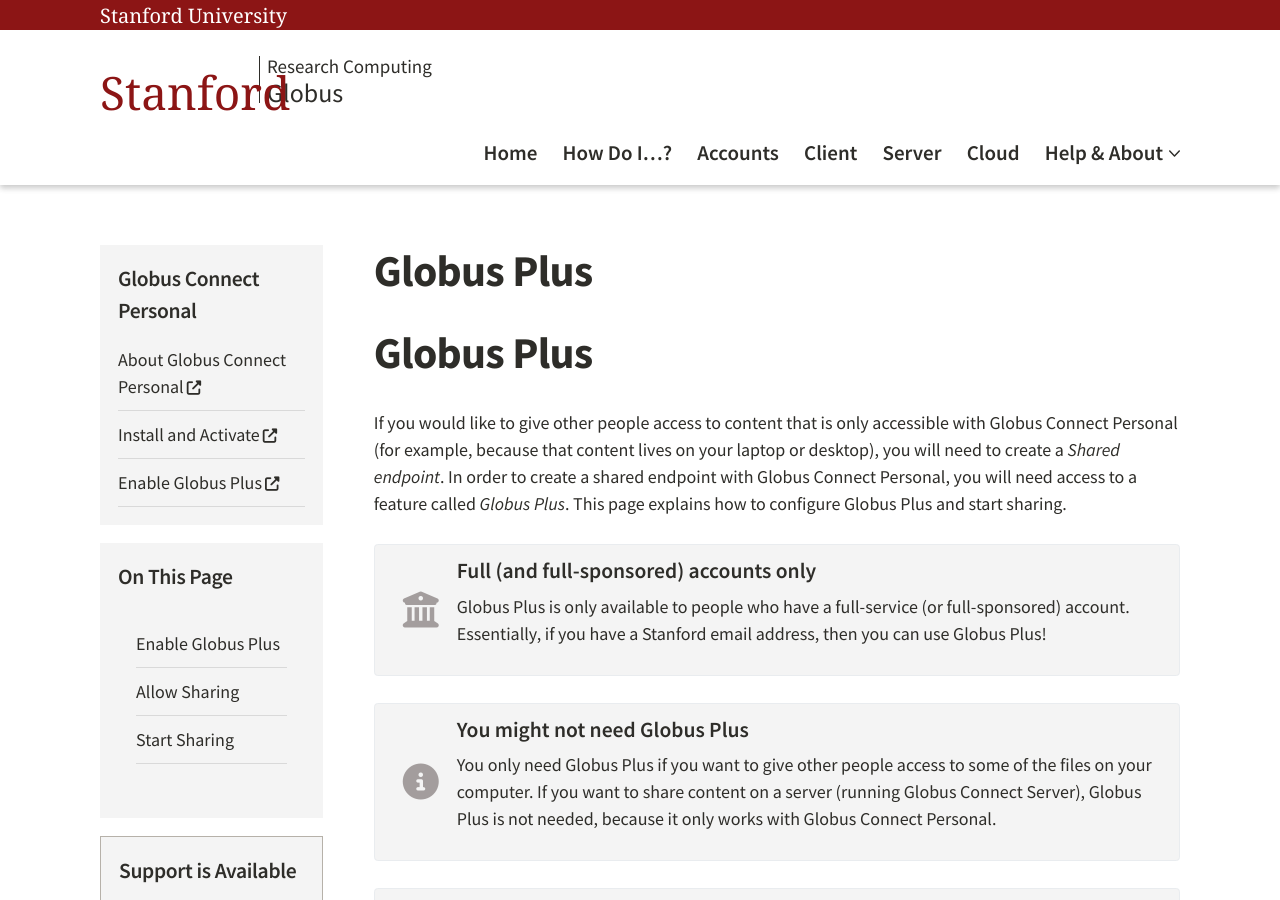
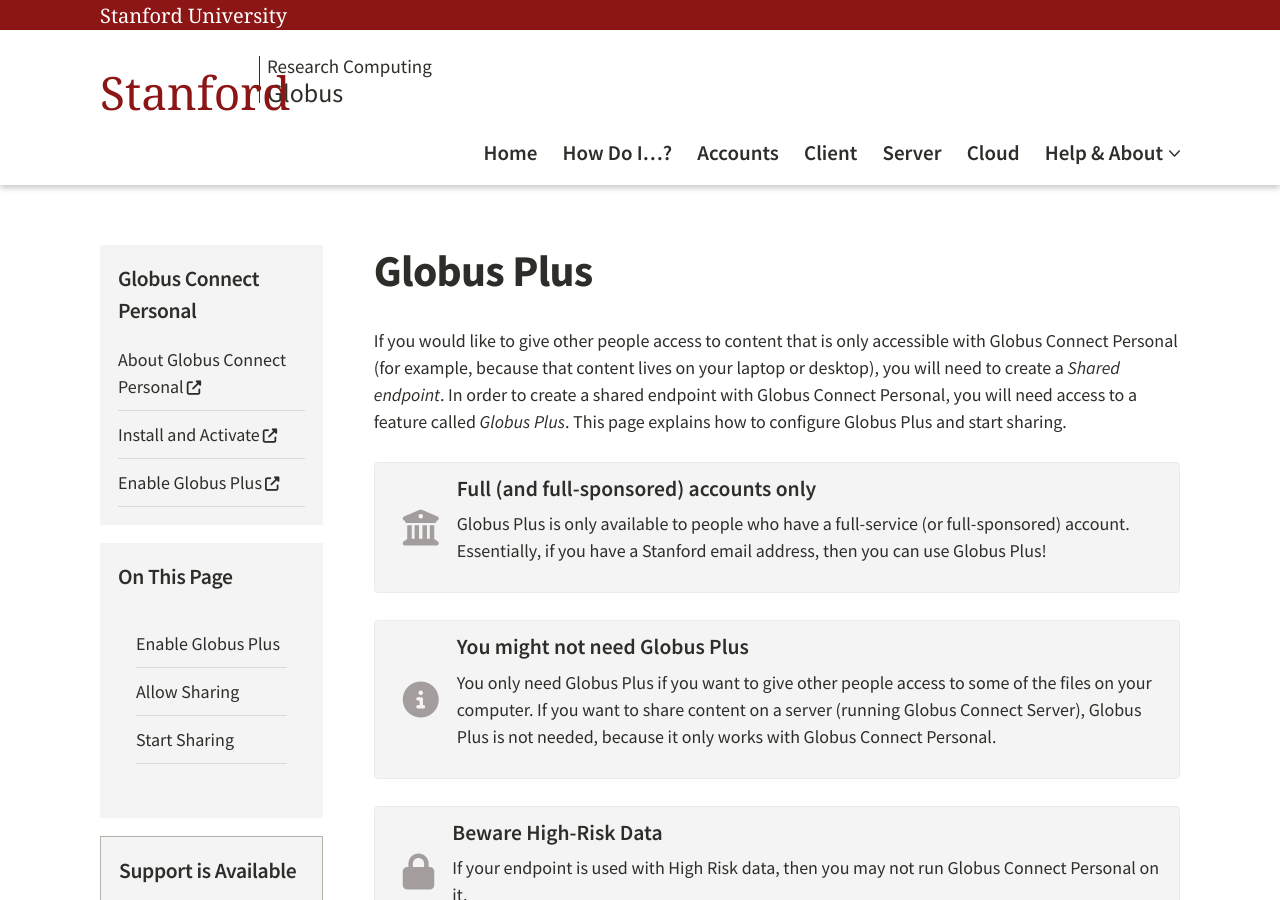
Before and after one commit to stanford-rc/globus.stanford.edu, a Jekyll site: the page built from client/plus.md, in a window 1280 px wide and 900 px high. Built offline with Jekyll 4.4.1, drawn with Linux system fonts in a browser that asks for light colours; nearby versions of some CDN libraries; some web fonts are replaced.

Commit message:
permalink

```diff
--- a/client/plus.md
+++ b/client/plus.md
@@ -7,8 +7,6 @@ description: Enabling Globus Plus
 permalink: /client/plus.html
 see-also: true
 ---
-
-# Globus Plus
 
 If you would like to give other people access to content that is only
 accessible with Globus Connect Personal (for example, because that content
```
